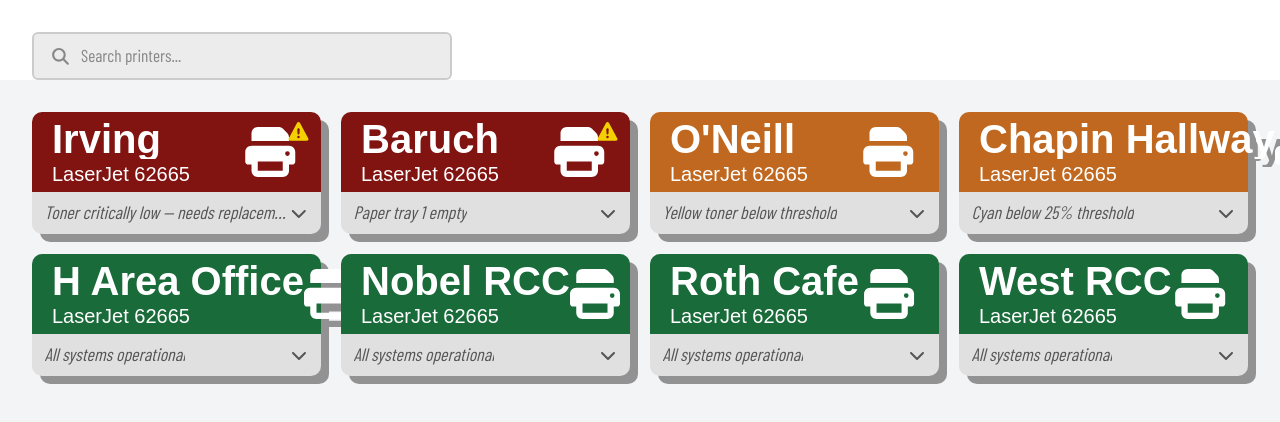
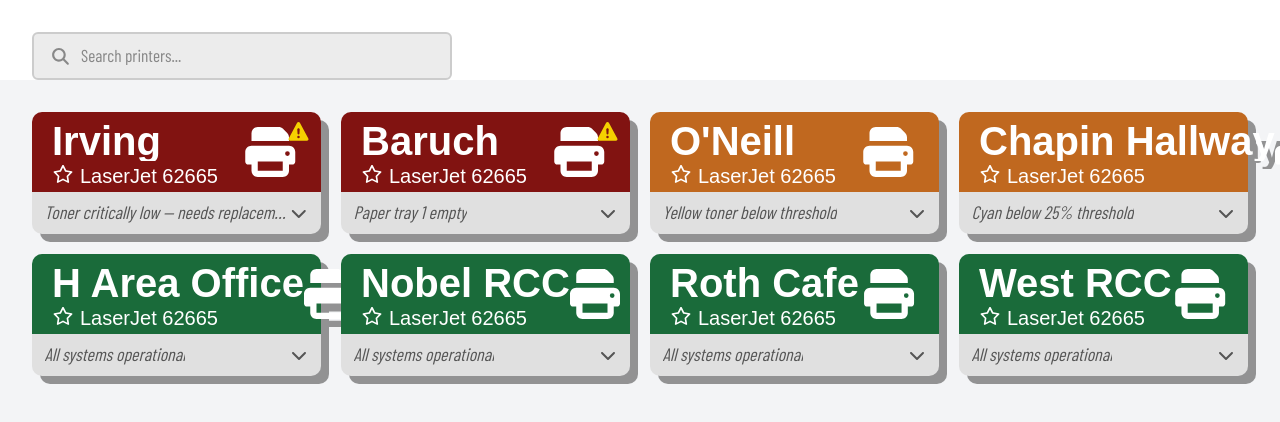
Before and after one commit to resiu/crit-card-design, a React (Vite) app: page / in a window 1280 px wide. Shown: the top 422 px of the page. Built offline with nearby package versions, Linux system fonts and the light colour scheme; a web font is replaced by a local one.

Commit message:
added star favorite component

```diff
--- a/package.json
+++ b/package.json
@@ -12,6 +12,7 @@
   "dependencies": {
     "@base-ui/react": "^1.2.0",
     "@fortawesome/fontawesome-svg-core": "^7.2.0",
+    "@fortawesome/free-regular-svg-icons": "^7.2.0",
     "@fortawesome/free-solid-svg-icons": "^7.2.0",
     "@fortawesome/react-fontawesome": "^3.2.0",
     "@tailwindcss/vite": "^4.2.1",
--- a/src/components/Card.jsx
+++ b/src/components/Card.jsx
@@ -1,7 +1,9 @@
 import { useState } from 'react';
 import { Collapsible } from '@base-ui/react/collapsible';
+import { Toggle } from '@base-ui/react/toggle';
 import { FontAwesomeIcon } from '@fortawesome/react-fontawesome';
-import { faPrint, faTriangleExclamation, faChevronDown, faChevronUp } from '@fortawesome/free-solid-svg-icons';
+import { faPrint, faTriangleExclamation, faChevronDown, faChevronUp, faStar } from '@fortawesome/free-solid-svg-icons';
+import { faStar as faStarOutline } from '@fortawesome/free-regular-svg-icons';
 
 const SupplyBar = ({ percent, color, warning }) => (
   <div className="flex items-center gap-[7.5px] relative">
@@ -57,9 +59,9 @@
   toner,
 }) => {
   const [open, setOpen] = useState(false);
+  const [isFavorited, setIsFavorited] = useState(false);
   const tonerSlots = toner ?? (isColor ? TONER_COLOR : TONER_MONO);
 
-  // Orange and green cards hide the header warning when collapsed
   const CALM_COLORS = ["#c0681f", "#1a6b3a"];
   const isCalm = CALM_COLORS.map(c => c.toLowerCase()).includes(color.toLowerCase());
   const showHeaderWarning = !isCalm;
@@ -80,8 +82,33 @@
             <div className="text-white font-alumni text-[2.5rem] font-bold leading-none mt-[0.625rem] truncate">
               {title}
             </div>
-            <div className="text-white font-alumni text-[1.25rem] mb-[0.3125rem]">
-              {subtitle}
+            {/* ADDED: subtitle row with Base UI Toggle wrapping the star icons */}
+            <div className="flex items-center gap-[6px] mb-[0.125rem]">
+              <Toggle
+                aria-label="Favorite"
+                pressed={isFavorited}
+                onPressedChange={(pressed) => setIsFavorited(pressed)}
+                onClick={(e) => e.stopPropagation()}
+                className="bg-transparent border-0 p-0 cursor-pointer leading-none"
+              >
+                <span className="relative inline-flex items-center justify-center">
+                  <FontAwesomeIcon
+                    icon={faStarOutline}
+                    className="text-[1.1rem] text-white"
+                  />
+                  {isFavorited && (
+                    <FontAwesomeIcon
+                      icon={faStar}
+                      className="absolute text-[1.1rem]"
+                      style={{ color: '#f5d000' }}
+                    />
+                  )}
+
+                </span>
+              </Toggle>
+              <div className="text-white font-alumni text-[1.25rem]">
+                {subtitle}
+              </div>
             </div>
           </div>
           <FontAwesomeIcon icon={faPrint} className="text-white text-[3.125rem]" />
```
Also changed, not shown: 1 other file (tests, documents, lock files or other folders).
